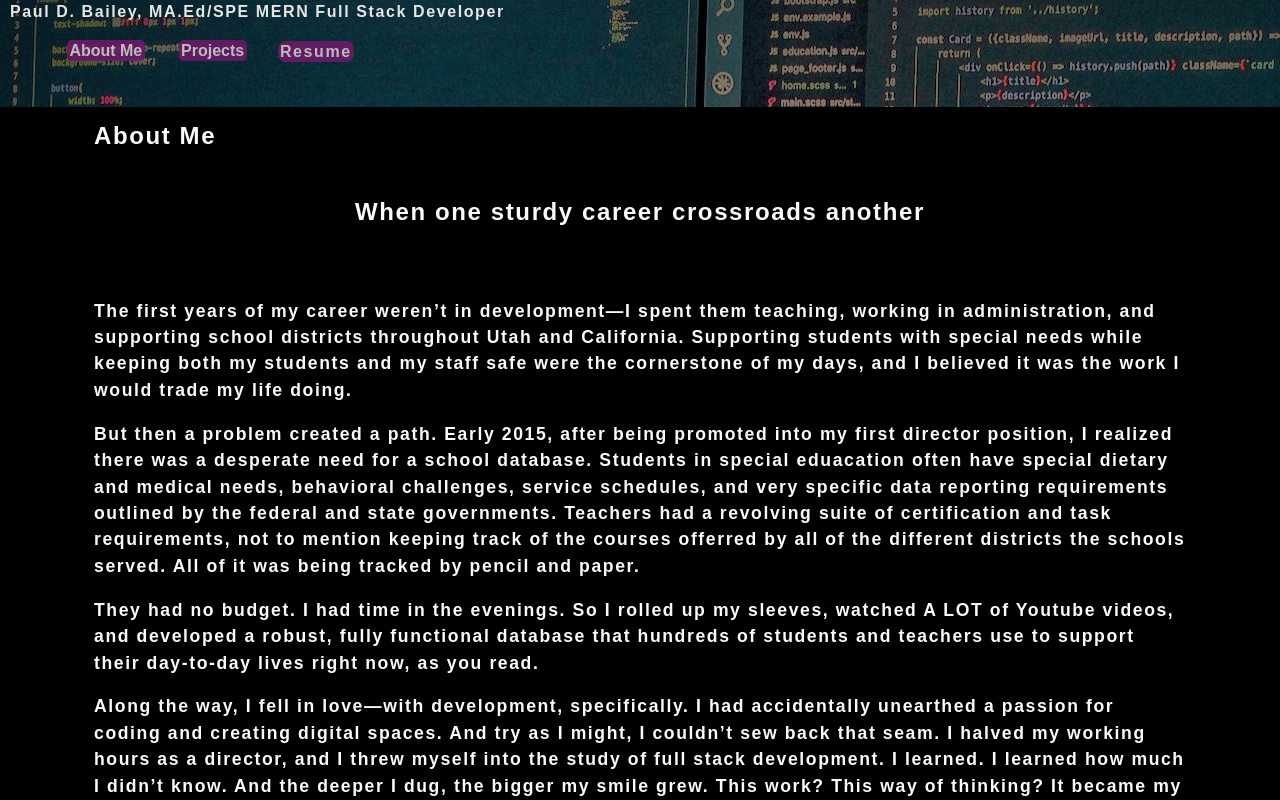
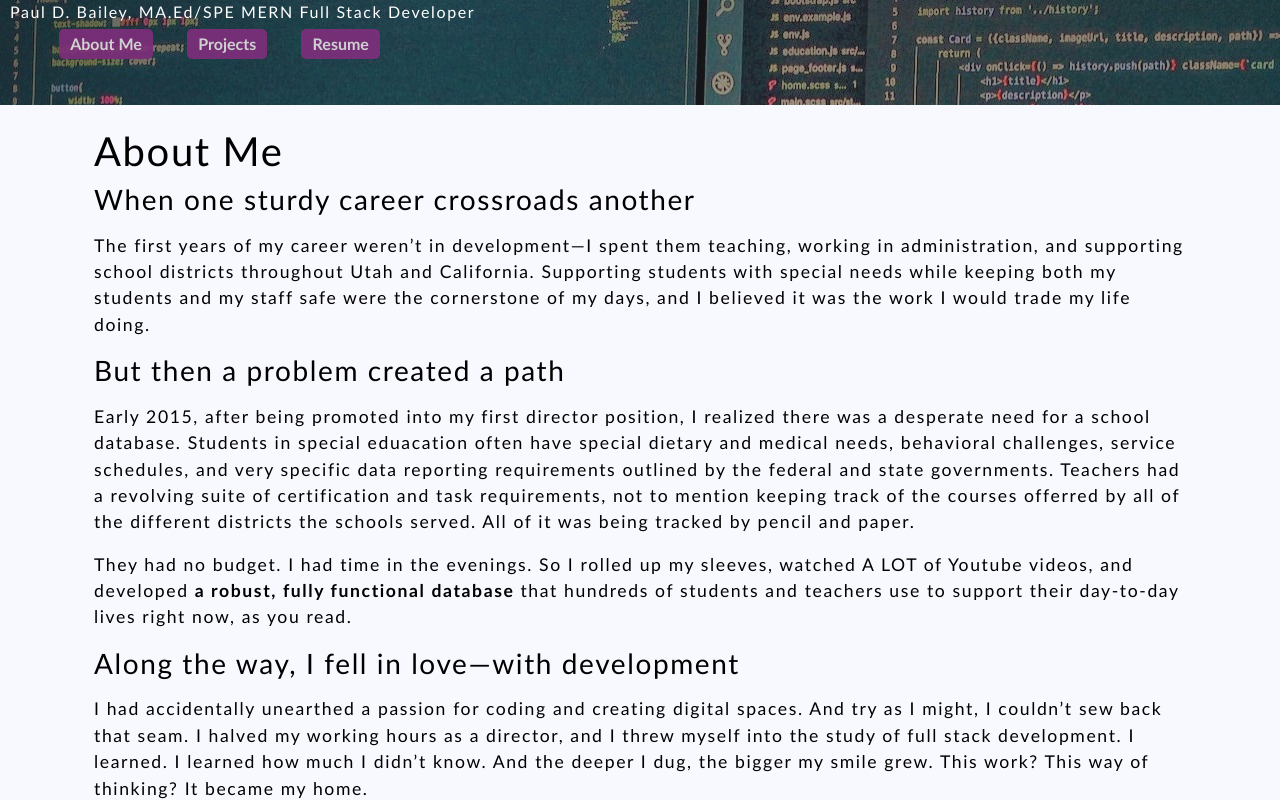
Before and after one commit to FatherDkay/reactportfolio, a React (Create React App) app: page / in a window 1280 px wide. Both pictures are taken after a click on the button "About Me". Shown: the top 800 px of the page. Built offline with nearby package versions, Linux system fonts and the light colour scheme.

Commit message:
updated nav buttons changed color scheme

```diff
--- a/public/index.html
+++ b/public/index.html
@@ -9,6 +9,8 @@
       name="description"
       content="Web site created using create-react-app"
     />
+    <!-- CSS only -->
+<link href="https://cdn.jsdelivr.net/npm/bootstrap@5.1.3/dist/css/bootstrap.min.css" rel="stylesheet" integrity="sha384-1BmE4kWBq78iYhFldvKuhfTAU6auU8tT94WrHftjDbrCEXSU1oBoqyl2QvZ6jIW3" crossorigin="anonymous">
     <link rel="apple-touch-icon" href="%PUBLIC_URL%/logo192.png" />
     <!--
       manifest.json provides metadata used when your web app is installed on a
--- a/src/components/Footer/footerStylesheet.css
+++ b/src/components/Footer/footerStylesheet.css
@@ -7,8 +7,10 @@ footer {
     left:0;
     height: 30px;
     background-color: rgb(117, 29, 113); /* For browsers that do not support gradients */
-    background-image: linear-gradient(to right, rgb(117, 29, 113) , black);
-    padding-left: 13px;
+    background-image: linear-gradient(to right, rgb(117, 29, 113) , ghostwhite);
+    padding-right: 13px;
+    padding-bottom: 3px;
+
 }
 .footerLink{
     padding-right: 20px;
--- a/src/components/Header/headerStyle.css
+++ b/src/components/Header/headerStyle.css
@@ -1,10 +1,11 @@
 .headerBox {
     padding-left: 10px;
+    color: white;
 }
 
 header {
     text-align: Left;
-    background: white;
+    color: white;
     background-image: url("../../assets/Header/techBackground\ -\ Copy.jpg");
     position: fixed;
     width: 100%;
--- a/src/components/Nav/index.js
+++ b/src/components/Nav/index.js
@@ -6,20 +6,18 @@ function Nav( props ) {
   return (
     <nav class="topnav">
     <ul className="flex-row">
-      <li className="mx-2">
+      <li class="topPad mx-3">
         <button onClick={() => props.setCurrentPage ("About")}>
           About Me
         </button>
       </li>
-      <li className="mx-2">
+      <li className="topPad mx-3">
         <button onClick={() => props.setCurrentPage ("Projects")}>
           Projects
         </button>
       </li>
-      <li className="mx-2">
-      <a class="linkButton" href="https://drive.google.com/file/d/193cpT0_Hjcg_zMG0r-c8Oc3Grp2Y62qT/view?usp=sharing"  target = "_blank" rel = "noopener noreferrer"onClick={() => props.setCurrentPage ("About")}>
-      Resume
-        </a>
+      <li className="topPad mx-3">
+      <a href="https://drive.google.com/file/d/193cpT0_Hjcg_zMG0r-c8Oc3Grp2Y62qT/view?usp=sharing"  target = "_blank" rel = "noopener noreferrer"> <button>Resume</button></a>
       </li>
     </ul>
   </nav>
--- a/src/components/Nav/navStyle.css
+++ b/src/components/Nav/navStyle.css
@@ -8,8 +8,9 @@
     display: block;
     color: #e0dede;
     text-align: center;
-    padding: 0.10rem .15rem;
+    padding: 0.20rem .70rem;
     text-decoration: none;
+    font-size: 1rem;
   }
 
   .topnav button:hover {
@@ -21,24 +22,6 @@
                0.4em 0.4em 1em rgba(253, 250, 250, 0.3);
   }
 
-  .linkButton {
-    font-size: 1rem;
-    text-decoration: none;
-    padding: 0.10rem .15rem;
-    border-radius: .5rem;
-    color: #e0dede;
-    border: none;
-    outline: none;
-    cursor: pointer;
-    background-color: rgb(117, 29, 113);
-    opacity: 90%;
-  }
-
-  .linkButton:hover {
-    background-color: rgb(117, 29, 113);
-    color: white;
-    box-shadow:
-         inset 0 -3em 3em rgba(253, 252, 252, 0.1),
-               0 0  0 1px rgb(255,255,255),
-               0.4em 0.4em 1em rgba(253, 250, 250, 0.3);
-  }
+.topPad {
+  padding-top: 5px;
+}
--- a/src/index.css
+++ b/src/index.css
@@ -1,9 +1,9 @@
-
 main {
 	margin: 0 auto;
 	max-width: 90%;
   padding: 50px 30px;
 }
+
 :root {
   --primary: #8c54ff;
   --secondary: #F3A847;
@@ -15,7 +15,6 @@ main {
   --spacing-one: calc(1rem * 0.5);
   --spacing-two: calc(1rem);
   --spacing-five: calc(2.5rem);
-
 }
 
 * {
@@ -30,14 +29,12 @@ body {
 body {
   margin: 0;
   padding: 0;
-  font-weight: 600;
   line-height: 1.5;
   font-size: 16px;
   letter-spacing: .1em;
-  background: var(--dark);
-  color: var(--light);
-  font-family: 'PT Sans', sans-serif;
-
+  background: ghostwhite;
+  color: black;
+  font-family: 'Trebuchet MS', 'Lucida Sans Unicode', 'Lucida Grande', 'Lucida Sans', Arial, sans-serif;
 }
 
 p {
--- a/src/pages/About/aboutStyle.css
+++ b/src/pages/About/aboutStyle.css
@@ -9,3 +9,9 @@
 .bigger {
   fontsize: 18px;
 }
+.boldText {
+  font-weight: 600 !important;
+}
+.topPad {
+  padding-top: 5px;
+}
--- a/src/pages/About/index.js
+++ b/src/pages/About/index.js
@@ -9,19 +9,18 @@ function About() {
       <div>
         <br />
         <br />
-      <h2>About Me</h2>
-      <div class="container">
-      <div class="textBox">
-        <h2>When one sturdy career crossroads another</h2> <br /></div>
-      </div>
+        <br />
+      <h1 class ="topPad">About Me</h1>
       </div>
       <div>
-        <br />
+        <p><h3>When one sturdy career crossroads another</h3></p>
       <p>The first years of my career weren’t in development—I spent them teaching, working in administration, and supporting school districts throughout Utah and California. Supporting students with special needs while keeping both my students and my staff safe were the cornerstone of my days, and I believed it was the work I would trade my life doing.</p>
-      <p><b>But then a problem created a path.</b> Early 2015, after being promoted into my first director position, I realized there was a desperate need for a school database. Students in special eduacation often have special dietary and medical needs, behavioral challenges, service schedules, and very specific data reporting requirements outlined by the federal and state governments. Teachers had a revolving suite of certification and task requirements, not to mention keeping track of the courses offerred by all of the different districts the schools served. All of it was being tracked by pencil and paper.</p>
+      <p><h3>But then a problem created a path</h3></p>
+      <p> Early 2015, after being promoted into my first director position, I realized there was a desperate need for a school database. Students in special eduacation often have special dietary and medical needs, behavioral challenges, service schedules, and very specific data reporting requirements outlined by the federal and state governments. Teachers had a revolving suite of certification and task requirements, not to mention keeping track of the courses offerred by all of the different districts the schools served. All of it was being tracked by pencil and paper.</p>
       <p>They had no budget. I had time in the evenings. So I rolled up my sleeves, watched A LOT of Youtube videos, and developed <b>a robust, fully functional database </b>that hundreds of students and teachers use to support their day-to-day lives right now, as you read.</p>
-      <p><b>Along the way, I fell in love</b>—with development, specifically. I had accidentally unearthed a passion for coding and creating digital spaces. And try as I might, I couldn’t sew back that seam. I halved my working hours as a director, and I threw myself into the study of full stack development. I learned. I learned how much I didn’t know. And the deeper I dug, the bigger my smile grew. This work? This way of thinking? It became my home.</p>
-      <p> In addition to my development obsession, I’m a theater nerd, Disney/themepark enthusiast, diet coke drinking amateur wood worker. I'm ready to leverage my experience and skills to help your project get to the next level.  Let’s [Var][1+1]=?answer: meet</p>
+      <p><h3>Along the way, I fell in love—with development</h3></p>
+      <p>I had accidentally unearthed a passion for coding and creating digital spaces. And try as I might, I couldn’t sew back that seam. I halved my working hours as a director, and I threw myself into the study of full stack development. I learned. I learned how much I didn’t know. And the deeper I dug, the bigger my smile grew. This work? This way of thinking? It became my home.</p>
+      <p> In addition to my development obsession, I’m a theater nerd, Disney/themepark enthusiast, diet coke drinking amateur wood worker. Few things make me happier than helping others and solving problems.  I'm ready to leverage my experience and skills to help your project get to the next level.</p>
       <br />
       </div>
       <footer>
--- a/src/pages/Intro/introStyle.css
+++ b/src/pages/Intro/introStyle.css
@@ -4,6 +4,7 @@
   flex-direction: column;
   align-items: center;
   justify-content: center;
+  color: black;
 }
 .topArea {
     height: 250px;
@@ -27,7 +28,7 @@
 .fade-in-text {
     display: inline-block;
     font-family: Arial, Helvetica, sans-serif;
-    color: white;
+    color: black;
     animation: fadeIn linear 4s;
     -webkit-animation: fadeIn linear 4s;
     -moz-animation: fadeIn linear 4s;
--- a/src/pages/Projects/projectStyle.css
+++ b/src/pages/Projects/projectStyle.css
@@ -22,14 +22,18 @@
     text-shadow: 0 0 10px black;
     justify-content: center;
     align-content: center;
+    display: block;
   }
 
+.topPad {
+  padding-top: 5px;
+}
 .project {
     opacity: 70%;
     margin: 2px;
     width: 170px;
-    min-height: 75px;
-    border: 1px solid white;
+    min-height: 90px;
+    border: 2px solid black;
     text-align:center;
     text-decoration: none !important;
     align-items:flex-end;
```
Also changed, not shown: src/pages/Projects/index.js (+15 -11 lines).
